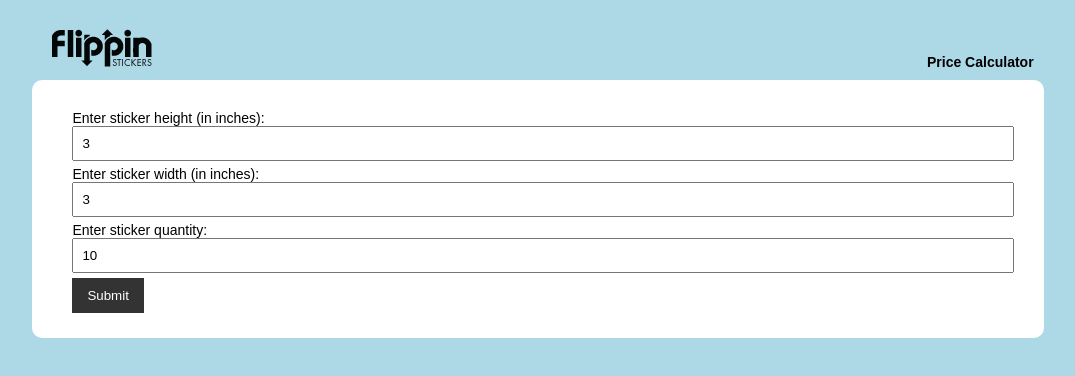
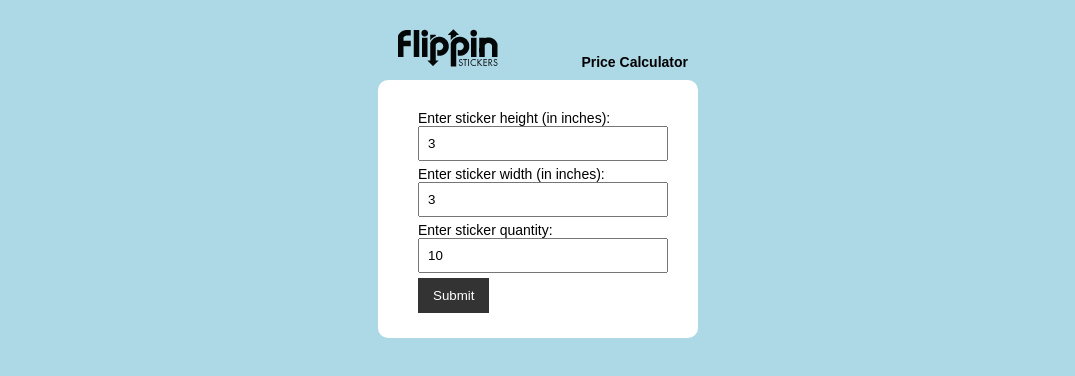
Before and after one commit to flippinstickers/calculator, a plain HTML site: page index.html in a window 1280 px wide. Shown: the whole page, without its empty margins (102-1177 px from the left). Drawn offline with Linux system fonts and the light colour scheme.

Commit message:
Update style.css

```diff
--- a/css/style.css
+++ b/css/style.css
@@ -25,7 +25,7 @@ body{
 }
 
 .container{
-    width:80%;
+    width:320px;
     margin:auto;
 	background-image:url('../images/FlippinStickers_logo.png');
 	background-position:20px 20px;
```
